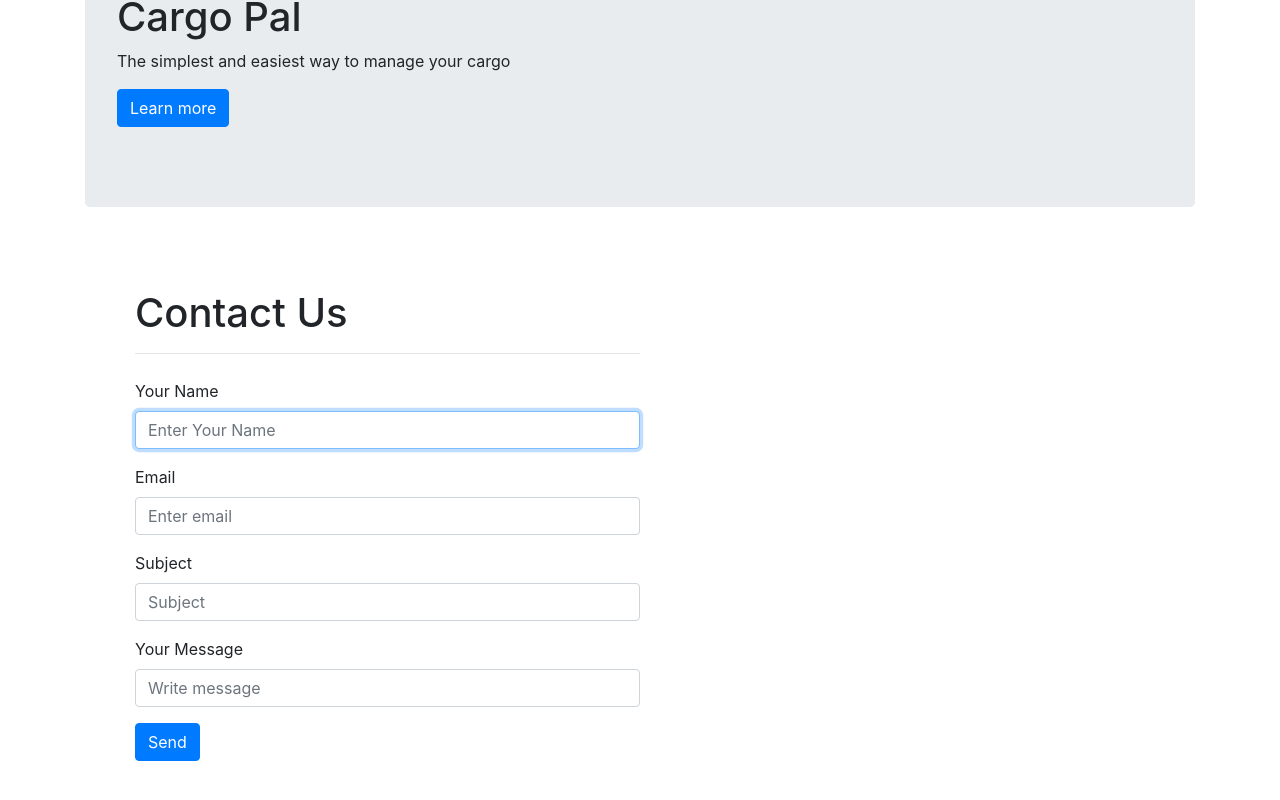
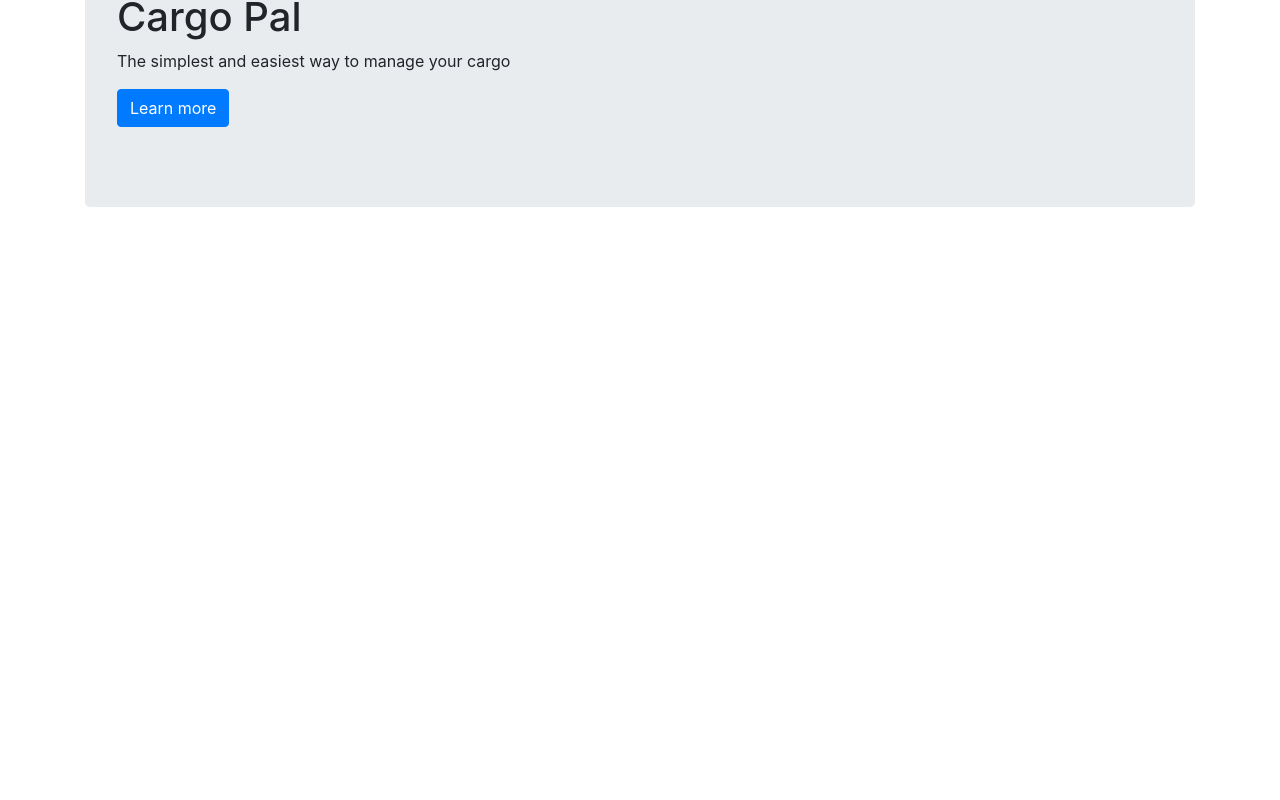
Before and after one commit to sanoj23/cargopal, a React (Create React App) app in the folder cargoPal/ClientApp/: page /home in a window 1280 px wide. Shown: the part 751-1551 px from the top of the page. After the commit the page ends 1005 px from the top, so only its background shows below. Built offline with nearby package versions, Linux system fonts and the light colour scheme.

Commit message:
Contact us form removed

```diff
--- a/cargoPal/ClientApp/src/screens/homeScreen.jsx
+++ b/cargoPal/ClientApp/src/screens/homeScreen.jsx
@@ -1,8 +1,8 @@
-import React from "react";
-import { Button, Carousel, Jumbotron } from "react-bootstrap";
-import Screen from "../components/screen";
+import React from 'react';
+import { Button, Carousel, Jumbotron } from 'react-bootstrap';
+import Screen from '../components/screen';
 
-import ContactUsForm from "../components/ContactUsForm";
+// import ContactUsForm from '../components/ContactUsForm';
 
 export default function HomeScreen(props) {
   return (
@@ -11,7 +11,7 @@ export default function HomeScreen(props) {
         <Carousel.Item>
           <img
             className="d-block w-100"
-            src={require("../assets/commons/LandingImage.jpg")}
+            src={require('../assets/commons/LandingImage.jpg')}
             alt="First slide"
             height={500}
           />
@@ -23,7 +23,7 @@ export default function HomeScreen(props) {
         <Carousel.Item>
           <img
             className="d-block w-100"
-            src={require("../assets/commons/background.jpeg")}
+            src={require('../assets/commons/background.jpeg')}
             alt="Third slide"
             height={500}
           />
@@ -42,7 +42,7 @@ export default function HomeScreen(props) {
         </p>
       </Jumbotron>
 
-      <ContactUsForm />
+      {/* <ContactUsForm /> */}
 
       {/* <Card border="info">
         <Card.Header textSize="large">Contact Us</Card.Header>
```
